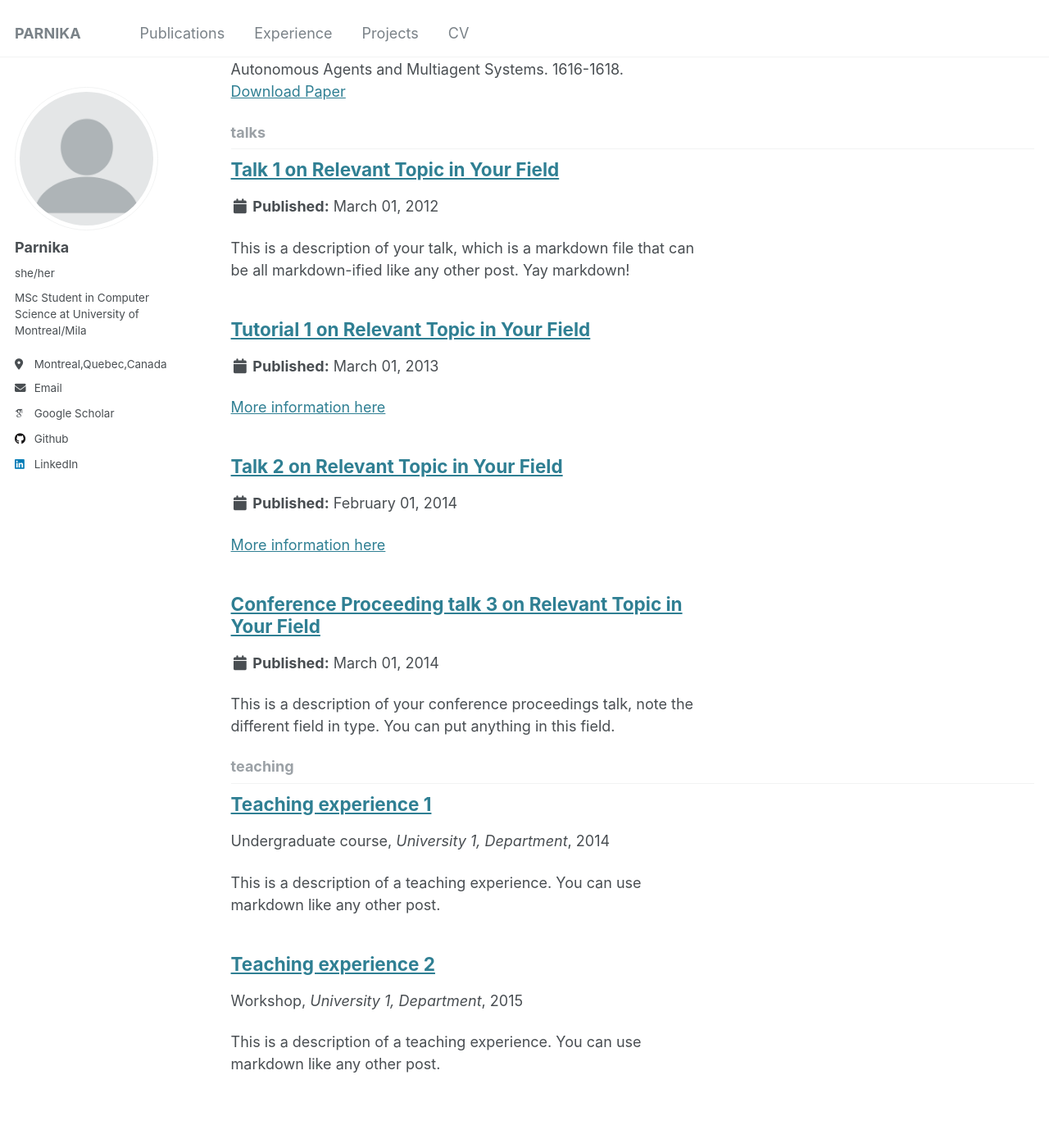
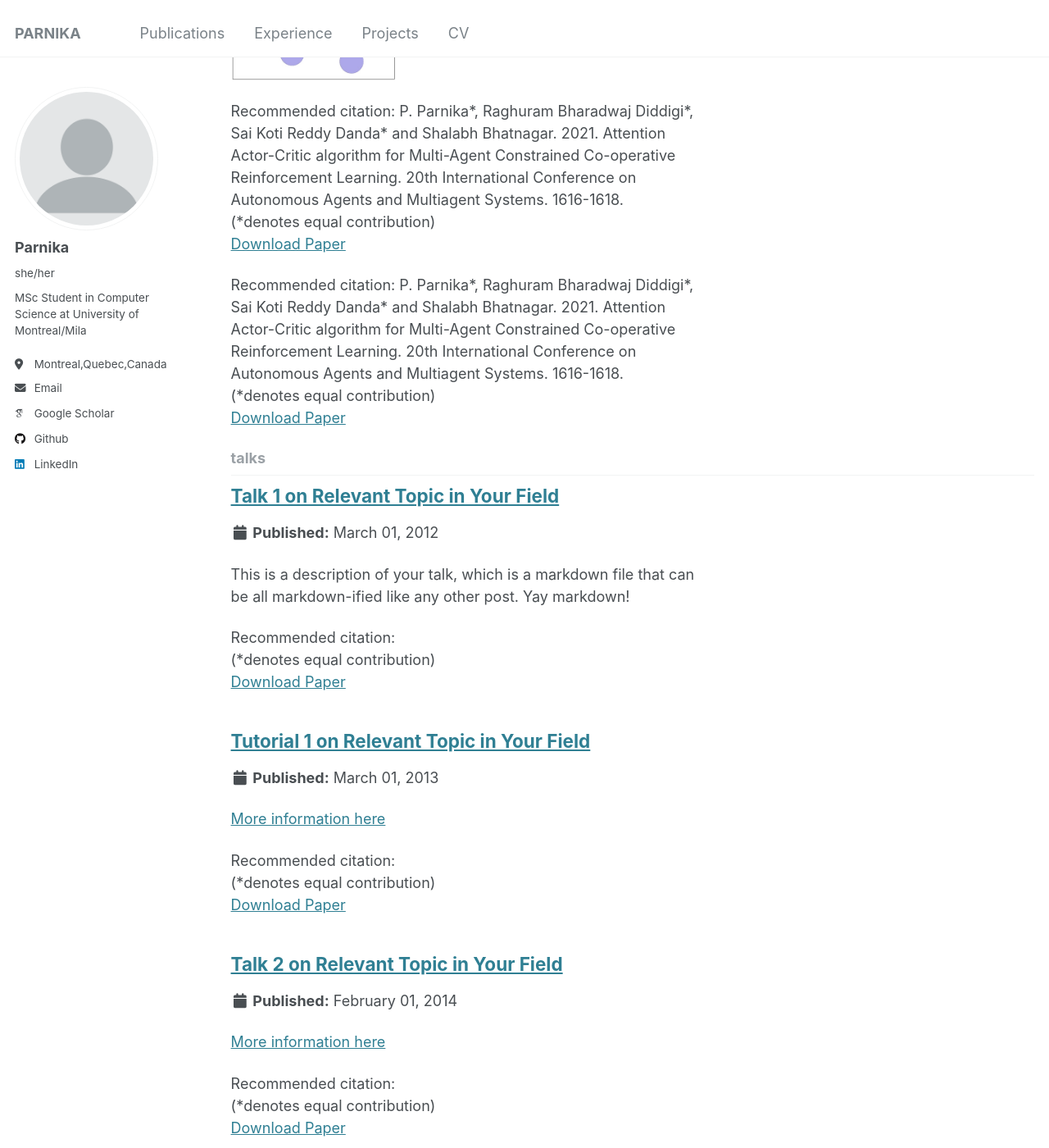
Before and after one commit to parnika31/parnika31.github.io, a Jekyll site: the page built from _pages/collection-archive.html, in a window 1280 px wide and 1400 px high, scrolled down 1596 px. Shown: the whole window at 82% size. Built offline with Jekyll 4.4.1, drawn with Linux system fonts in a browser that asks for light colours; some web fonts are replaced; some of the changed text lies outside the part shown.

Commit message:
Update archive-single.html

```diff
--- a/_includes/archive-single.html
+++ b/_includes/archive-single.html
@@ -42,21 +42,20 @@
           <p> {{ post.type }}, <i>{{ post.venue }}</i>, {{ post.date | default: "1900-01-01" | date: "%Y" }} </p>
         {% elsif post.collection == 'publications' %}
           <p>Published in {{ post.venue }}, {{ post.date | default: "1900-01-01" | date: "%Y" }} </p>
-          <p> * denotes equal contribution<p>
         {% elsif post.date %}
          <p class="page__date"><strong><i class="fa fa-fw fa-calendar" aria-hidden="true"></i> {{ site.data.ui-text[site.locale].date_label | default: "Published:" }}</strong> <time datetime="{{ post.date | default: "1900-01-01" | date_to_xmlschema }}">{{ post.date | default: "1900-01-01" | date: "%B %d, %Y" }}</time></p>
         {% endif %}
 
     {% if post.excerpt and site.read_more != 'enabled' %}
-    <p class="archive__item-excerpt" itemprop="description">{{ post.excerpt | markdownify }}</p>
+    <p class="archive__item-excerpt" itemprop="description">{{ post.excerpt | markdownify }} Recommended citation: {{ post.citation }}<br />(*denotes equal contribution)<br /><a href="{{ post.paperurl }}">Download Paper</a></p>
     {% elsif post.excerpt and site.read_more == 'enabled' %}
     <p class="archive__item-excerpt" itemprop="description"><p>{{ post.excerpt | markdownify | remove: '<p>' | remove: '</p>' }}<strong><a href="{{ base_path }}{{ post.url }}" rel="permalink"> Read more</a></strong></p></p>
     {% endif %}
 
     {% if post.citation and post.paperurl and post.slidesurl %}
-      <p> Recommended citation: {{ post.citation }}<br /><a href="{{ post.paperurl }}">Paper</a> | <a href="{{ post.slidesurl }}">Download Slides</a></p>
+      <p> Recommended citation: {{ post.citation }}<br /><a href="{{ post.paperurl }}">Download Paper</a> | <a href="{{ post.slidesurl }}">Download Slides</a></p>
     {% elsif post.citation and post.paperurl %}
-      <p>Recommended citation: {{ post.citation }}<br /><a href="{{ post.paperurl }}">Download Paper</a></p>
+      <p>Recommended citation: {{ post.citation }}<br />(*denotes equal contribution)<br /><a href="{{ post.paperurl }}">Download Paper</a></p>
     {% elsif post.citation and post.slidesurl %}
       <p>Recommended citation: {{ post.citation }}<br /><a href="{{ post.slidesurl }}">Download Slides</a></p>
     {% elsif post.citation %}
```
